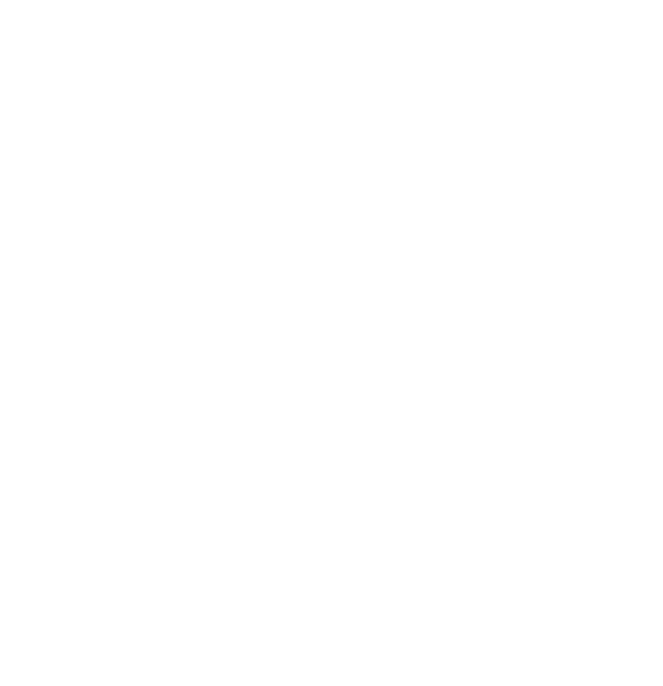
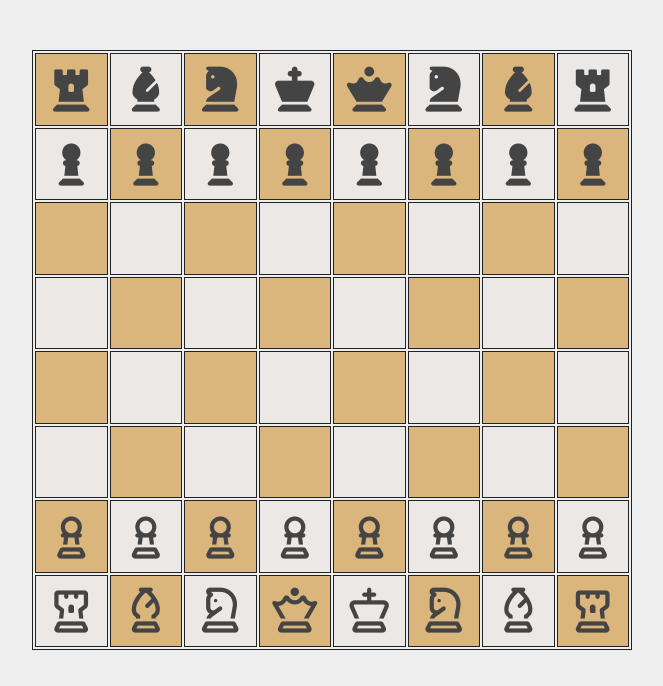
Before and after one commit to jeencs/js-practice-ground, a plain HTML site: page index.html in a window 1280 px wide. Shown: the whole page, without its empty margins (276-939 px from the left). Drawn offline with Linux system fonts and the light colour scheme.

Commit message:
added chess cells

```diff
--- a/index.html
+++ b/index.html
@@ -3,9 +3,110 @@
 		<title>
 			Scripting Practice
 		</title>
+		<link rel="stylesheet" href="https://cdnjs.cloudflare.com/ajax/libs/font-awesome/6.7.2/css/all.min.css">
 		<link rel="stylesheet" href="style.css">
 	</head>
 	<body>
+
+
+
+		<table id="chess-board">
+
+			<!----- first row of main elements (rook, bishop, knight, king, queen ------>
+			<tr>
+				<td class="chess-cell black"><i class="fa-solid fa-chess-rook"></i></td>
+				<td class="chess-cell white"><i class="fa-solid fa-chess-bishop"></i></td>
+				<td class="chess-cell black"><i class="fa-solid fa-chess-knight"></i></td>
+				<td class="chess-cell white"><i class="fa-solid fa-chess-king"></i></td>
+				<td class="chess-cell black"><i class="fa-solid fa-chess-queen"></i></td>
+				<td class="chess-cell white"><i class="fa-solid fa-chess-knight"></i></td>
+				<td class="chess-cell black"><i class="fa-solid fa-chess-bishop"></i></td>
+				<td class="chess-cell white"><i class="fa-solid fa-chess-rook"></i></td>
+			</tr>
+
+			<tr>
+				<td class="chess-cell white"><i class="fa-solid fa-chess-pawn"></i></td>
+				<td class="chess-cell black"><i class="fa-solid fa-chess-pawn"></i></td>
+				<td class="chess-cell white"><i class="fa-solid fa-chess-pawn"></i></td>
+				<td class="chess-cell black"><i class="fa-solid fa-chess-pawn"></i></td>
+				<td class="chess-cell white"><i class="fa-solid fa-chess-pawn"></i></td>
+				<td class="chess-cell black"><i class="fa-solid fa-chess-pawn"></i></td>
+				<td class="chess-cell white"><i class="fa-solid fa-chess-pawn"></i></td>
+				<td class="chess-cell black"><i class="fa-solid fa-chess-pawn"></i></td>
+			</tr>
+
+			<tr>
+				<td class="chess-cell black"></td>
+				<td class="chess-cell white"></td>
+				<td class="chess-cell black"></td>
+				<td class="chess-cell white"></td>
+				<td class="chess-cell black"></td>
+				<td class="chess-cell white"></td>
+				<td class="chess-cell black"></td>
+				<td class="chess-cell white"></td>
+			</tr>
+
+			<tr>
+				<td class="chess-cell white"></td>
+				<td class="chess-cell black"></td>
+				<td class="chess-cell white"></td>
+				<td class="chess-cell black"></td>
+				<td class="chess-cell white"></td>
+				<td class="chess-cell black"></td>
+				<td class="chess-cell white"></td>
+				<td class="chess-cell black"></td>
+			</tr>
+
+			<tr>
+				<td class="chess-cell black"></td>
+				<td class="chess-cell white"></td>
+				<td class="chess-cell black"></td>
+				<td class="chess-cell white"></td>
+				<td class="chess-cell black"></td>
+				<td class="chess-cell white"></td>
+				<td class="chess-cell black"></td>
+				<td class="chess-cell white"></td>
+			</tr>
+
+			<tr>
+				<td class="chess-cell white"></td>
+				<td class="chess-cell black"></td>
+				<td class="chess-cell white"></td>
+				<td class="chess-cell black"></td>
+				<td class="chess-cell white"></td>
+				<td class="chess-cell black"></td>
+				<td class="chess-cell white"></td>
+				<td class="chess-cell black"></td>
+			</tr>
+
+			<tr>
+				<td class="chess-cell black"><i class="fa-regular fa-chess-pawn"></i></td>
+				<td class="chess-cell white"><i class="fa-regular fa-chess-pawn"></i></td>
+				<td class="chess-cell black"><i class="fa-regular fa-chess-pawn"></i></td>
+				<td class="chess-cell white"><i class="fa-regular fa-chess-pawn"></i></td>
+				<td class="chess-cell black"><i class="fa-regular fa-chess-pawn"></i></td>
+				<td class="chess-cell white"><i class="fa-regular fa-chess-pawn"></i></td>
+				<td class="chess-cell black"><i class="fa-regular fa-chess-pawn"></i></td>
+				<td class="chess-cell white"><i class="fa-regular fa-chess-pawn"></i></td>
+			</tr>
+
+			<!-- main chess elemetns -->
+			<tr>
+				<td class="chess-cell white"><i class="fa-regular fa-chess-rook"></i></td>
+				<td class="chess-cell black"><i class="fa-regular fa-chess-bishop"></i></td>
+				<td class="chess-cell white"><i class="fa-regular fa-chess-knight"></i></td>
+				<td class="chess-cell black"><i class="fa-regular fa-chess-queen"></i></td>
+				<td class="chess-cell white"><i class="fa-regular fa-chess-king"></i></td>
+				<td class="chess-cell black"><i class="fa-regular fa-chess-knight"></i></td>
+				<td class="chess-cell white"><i class="fa-regular fa-chess-bishop"></i></td>
+				<td class="chess-cell black"><i class="fa-regular fa-chess-rook"></i></td>
+			</tr>
+
+		</table>
+
+
+
+
 
 
 
--- a/script.js
+++ b/script.js
@@ -1 +1,12 @@
-alert("hello");
+
+const chessCells = document.getElementsByClassName("chess-cell");
+
+/*
+for (let x = 0; x < chessCells.length; x++) {
+	if (x % 2 == 0) {
+		chessCells[x].style.backgroundColor = "black";
+	} else {
+		chessCells[x].style.backgroundColor = "white";
+	}
+}
+*/
--- a/style.css
+++ b/style.css
@@ -0,0 +1,48 @@
+body {
+
+	background-color: #eee;
+	color: #444;
+
+}
+
+#chess-board {
+
+	width: 600px;
+	height: 600px;
+	margin-left: 300px;
+	margin-top: 50px;
+	border: 1px solid #222;
+
+
+}
+
+#chess-board td {
+	border: 1px solid #222;
+	height: 50px;
+	width: 50px;
+	text-align: center;
+}
+
+.chess-cell i {
+	font-size: 45px;
+}
+
+#chess-board td:hover {
+	cursor: pointer;
+}
+
+.black {
+	background-color: #DAB57C;
+}
+
+.white {
+	background-color: #EBE8E5;
+}
+
+.black:hover {
+	background-color: #D1A768;
+}
+
+.white:hover {
+	background-color: #EEECED;
+}
```
